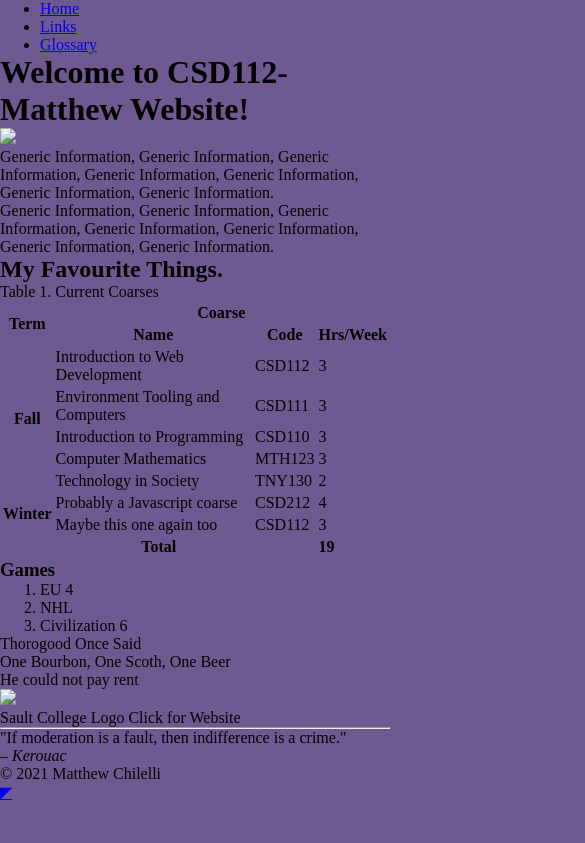
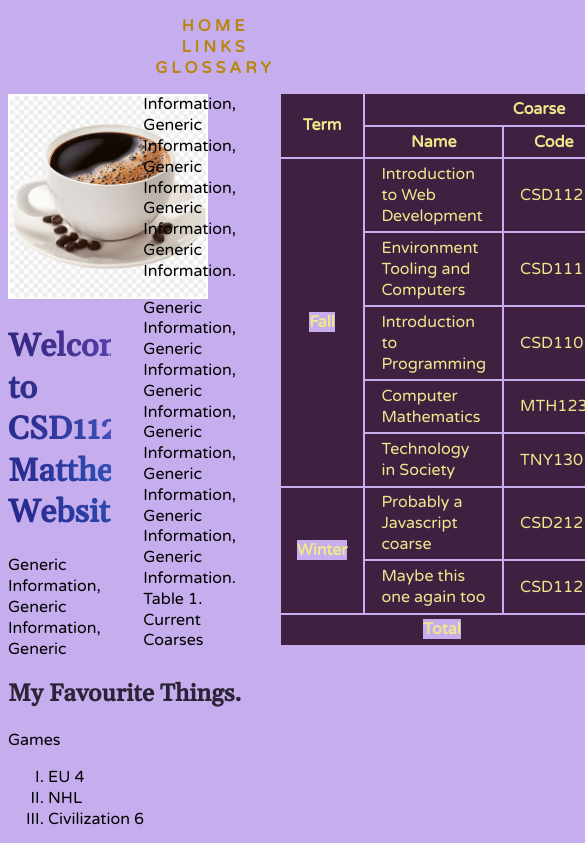
Before and after one commit to saultcollege/csd112-lab-repo-MatthewChilelli, a plain HTML site: page index.html in a window 390 px wide. Shown: the top 843 px of the page, 585 px wide, since content can reach past the window. Drawn offline with nearby package versions, Linux system fonts and the light colour scheme.

Commit message:
Very much changed stuff to make it work better that last one was yikes

```diff
--- a/index.html
+++ b/index.html
@@ -1,5 +1,6 @@
 <!DOCTYPE html>
-<html lang="en"> <!-- this indicaes the language is english -->
+<html lang="en">
+   <!-- this indicaes the language is english -->
    <head>
       <meta charset="UTF-8">
       <meta http-equiv="X-UA-Compatible" content="IE=edge">
@@ -8,8 +9,8 @@
       <meta name="description" content="Tutorial of html and a bit about myself">
       <title>CSD112-Matthew Chilelli</title>
       <link rel="apple-touch-icon" sizes="180x180" href="/apple-touch-icon.png">
-    <link rel="icon" type="image/png" sizes="32x32" href="/favicon-32x32.png">
-    <link rel="icon" type="image/png" sizes="16x16" href="/favicon-16x16.png">
+      <link rel="icon" type="image/png" sizes="32x32" href="images/favicon-32x32.png">
+      <link rel="icon" type="image/png" sizes="16x16" href="images/favicon-16x16.png">
       <link rel="manifest" href="/site.webmanifest">
       <link rel="mask-icon" href="/safari-pinned-tab.svg" color="#5bbad5">
       <meta name="msapplication-TileColor" content="#da532c">
@@ -17,13 +18,18 @@
       <link rel="icon" type="image/x-icon" href="favicon.ico">
       <link rel="stylesheet" href="styles/normalize.css">
       <link rel="stylesheet" href="styles/main.css">
-
+      <link rel="preconnect" href="https://fonts.googleapis.com">
+      <link rel="preconnect" href="https://fonts.gstatic.com" crossorigin>
+      <link href="https://fonts.googleapis.com/css2?family=Gelasio:wght@500&display=swap" rel="stylesheet">
+      <link rel="preconnect" href="https://fonts.googleapis.com">
+      <link rel="preconnect" href="https://fonts.gstatic.com" crossorigin>
+      <link href="https://fonts.googleapis.com/css2?family=Gelasio:wght@500&family=Varela+Round&display=swap" rel="stylesheet">
    </head>
    <body>
       <div class = "width-wrap">
          <header id = "top">
             <nav>
-            <ul>
+               <ul id = menu>
                   <li> <a href="index.html"> Home </a></li>
                   <li> <a href="links.html"> Links </a></li>
                   <li> <a href="glossary.html"> Glossary </a></li>
@@ -31,23 +37,26 @@
             </nav>
          </header>
          <main>
+            <div id = bio>
+               <div class="column1">
+                  <img src="images/coffee.png"
+                     width="200px"
+                     length="200px"
+                     id="coffee"
+                     >
+               </div>
+               <div class="column2">
                   <h1>
                      Welcome to CSD112-Matthew Website!
                   </h1>
-        <img src="coffee.png"
-        sizes="(max-width: 500px) 150px,
-        (min-width: 501px) 300px"
-        srcset="150.png, 300.png"
-        >
                   <p>
                      Generic Information, Generic Information, Generic Information, Generic Information, Generic Information, Generic Information, Generic Information.
                   </p>
                   <p>
                      Generic Information, Generic Information, Generic Information, Generic Information, Generic Information, Generic Information, Generic Information.
                   </p>
-        <h2>
-            My Favourite Things.
-        </h2>
+               </div>
+               <div class="column3">
                   <table>
                      <thead style="text-align:center">Table 1. Current Coarses</thead>
                      <tbody>
@@ -60,7 +69,6 @@
                            <th>Code<br></th>
                            <th>Hrs/Week</th>
                         </tr>
-
                         <td rowspan="5" style="text-align:center"><b>Fall</b></td>
                         <td>Introduction to Web Development</td>
                         <td>CSD112</td>
@@ -75,7 +83,6 @@
                            <td>Introduction to Programming</td>
                            <td>CSD110</td>
                            <td>3</td>
-
                         </tr>
                         <tr>
                            <td>Computer Mathematics</td>
@@ -90,7 +97,6 @@
                         <tr>
                            <td rowspan="2" style="text-align:center"><b>Winter</b></td>
                            <td>Probably a Javascript coarse</td>
-
                            <td>CSD212</td>
                            <td>4</td>
                         </tr>
@@ -102,13 +108,15 @@
                         <tr>
                            <td colspan="3" style="text-align:center"><b>Total</b></td>
                            <td><b>19</b></td>
-
                         </tr>
                      </tbody>
-
-
                   </table>
+               </div>
+            </div>
             <h3>
+               <h2>
+                  My Favourite Things.
+               </h2>
                Games
             </h3>
             <ol>
@@ -127,7 +135,8 @@
             </figure>
          </main>
          <footer>
-        <hr></hr>
+            <hr>
+            </hr>
             <blockquot>
                "If moderation is a fault, then indifference is a crime." <br>
                <cite> &#8211; <span id="class" value="author"> Kerouac </span> </cite>
--- a/styles/main.css
+++ b/styles/main.css
@@ -1,19 +1,10 @@
 * {
     box-sizing: border-box;
-    width: wrap;
-    max-width: 960px;
-    background-color: rgba(110, 90,145,1);
+    background-color: rgb(198, 174, 238);
 }
 
-@media screen and (max-width: 960px) {
-    * {
-        box-sizing: border-box;
-        width: wrap;
-        margin: auto;
-    }
-}
 
-width-wrap {
+#width-wrap {
       color: rgba(125,115,143,1);
       padding-left: 2em;
       padding-right: 2em;
@@ -38,30 +29,84 @@ width-wrap {
 
 }
 
-.h3 {
-    color: rgba( 80, 34,165,1);
+h3 {
+    color: rgb(43, 35, 56);
 }
 
-.h2 {
-    color: rgba(148,144,155,1 );
+h2 {
+    color: rgb(43, 35, 56);
 }
 
-.h1 {
-    color: rgba(125,115,143,1);
+h1 {
+
+    background-image:url(../images/gradient.png) ;
+    background-clip: text;
+    color: transparent;
 }
 
-.ahref {
-    color: rgb(8, 2, 12);
+head {
 }
 
-.head {
-    color: khaki;
+body {
 }
 
-.body {
-    color:khaki;
+footer {
+    font-size: 75%;
+    text-align: center;
 }
 
-.footer {
-    color: khaki
+h1, h2, h3, h4, h5, h6 {font-family: 'Gelasio', serif;}
+
+body{font-family: 'Varela Round', sans-serif;
+line-height: 1.3;
 }
+
+a {
+    text-decoration: none;
+    color: darkgoldenrod;
+}
+
+a :hover{
+    text-decoration: underline;
+}
+
+ol {list-style: upper-roman;}
+
+#menu{list-style: none;
+text-align: center;}
+
+#top{font-weight: bold;
+text-decoration: none;
+text-transform: uppercase;
+letter-spacing: 4px;
+}
+
+#bio {
+column-count: 3;
+column-gap: 2em;
+}
+
+#bio:after {
+    content: "";
+    display: table;
+    clear: both;
+  }
+
+#column3 {
+    width: 100%;
+    margin-top: 1em;
+}
+
+#coffee{
+   padding: 2%;
+   background-color: white;
+   box-shadow: violet;
+}
+
+#top{
+    text-shadow: violet 75%;
+}
+
+#paris{float: right;}
+#dog{float: left;}
+.lpic{margin-inline: 2em;}
--- a/styles/normalize.css
+++ b/styles/normalize.css
@@ -1,5 +1,7 @@
-.table
-.thead {
+table {
+    color: khaki;
+}
+thead {
     background-color: lightblue;
     padding-top: 0.3em;
     padding-bottom: 0.3em;
@@ -7,29 +9,29 @@
     padding-right: 1em;
     }
 
-.th{
-    background-color: lightgrey;
+th{
+    background-color: rgb(63, 32, 65);
     padding-top: 0.3em;
     padding-bottom: 0.3em;
     padding-left: 1em;
     padding-right: 1em;
     }
 
-.tr{
+tr{
     background-color: lightskyblue;
     padding-top: 0.3em;
     padding-bottom: 0.3em;
     padding-left: 1em;
     padding-right: 1em;
     }
-.td{
-    background-color: lightgray;
+td{
+    background-color: rgb(63, 32, 65);
     padding-top: 0.3em;
     padding-bottom: 0.3em;
     padding-left: 1em;
     padding-right: 1em;
     }
-.tfoot{
+tfoot{
     background-color: lightblue;
     padding-top: 0.3em;
     padding-bottom: 0.3em;
@@ -38,11 +40,11 @@
     }
 
 
-.label {
+label {
     line-break: normal;
 }
 
-.button{
+button{
     background-color: lightgreen;
     border:none;
     padding-top: 1em;
```
Also changed, not shown: glossary.html (added, +6 -0 lines), links.html (added, +7 -0 lines), lorem.html (added, +68 -0 lines), survey.html (+9 -3 lines), images/gradient.png (added), images/quickLink.png (added). Lines whose indentation alone changed are shown as unchanged.
